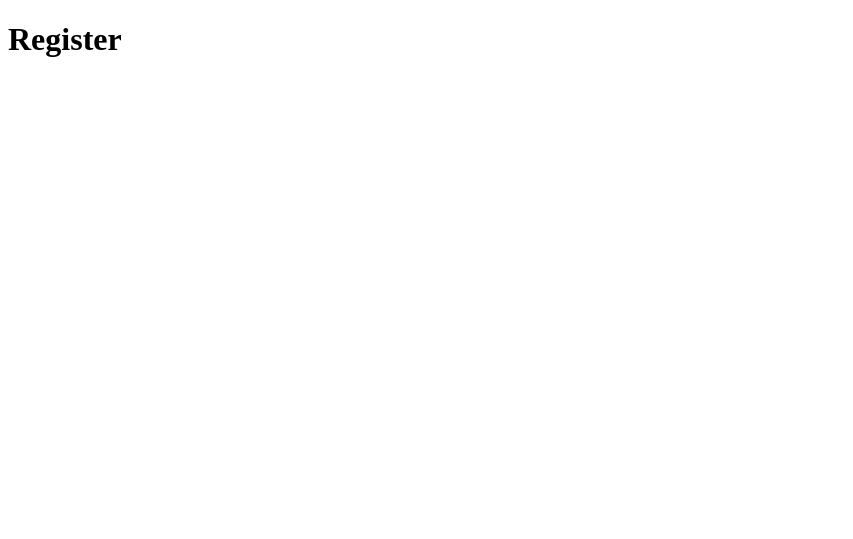
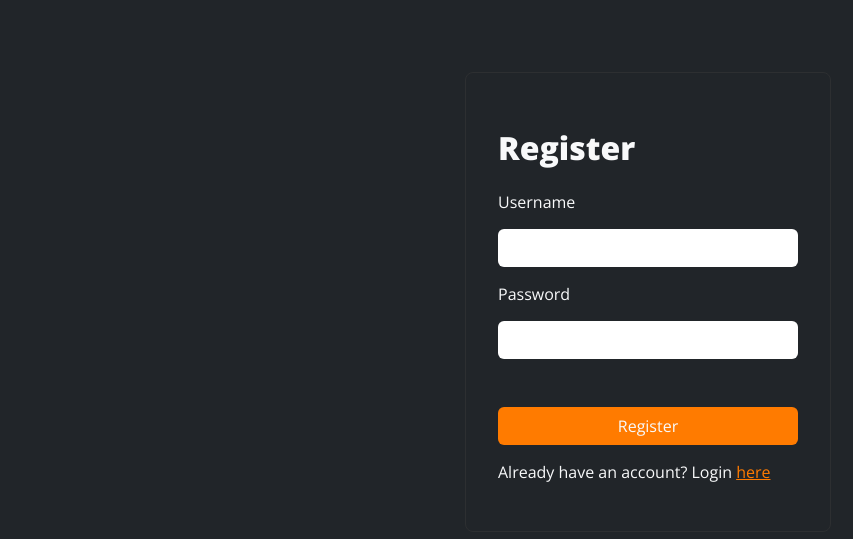
Before and after one commit to robokae/Flask-Mini-Blog, a Flask app: page /register in a window 1280 px wide. Before the commit the part shown is almost empty. Shown: the top 539 px of the page, without its empty margins (0-853 px from the left). Run offline with Flask 2, Linux system fonts and the light colour scheme.

Commit message:
login and register page markup and styling

```diff
--- a/requirements.txt
+++ b/requirements.txt
@@ -4,6 +4,7 @@ Flask==2.0.2
 Flask-Login==0.5.0
 Flask-Migrate==3.1.0
 Flask-SQLAlchemy==2.5.1
+Flask-WTF==1.0.0
 greenlet==1.1.2
 itsdangerous==2.0.1
 Jinja2==3.0.3
@@ -12,3 +13,4 @@ MarkupSafe==2.0.1
 python-dotenv==0.19.2
 SQLAlchemy==1.4.31
 Werkzeug==2.0.2
+WTForms==3.0.1
--- /dev/null
+++ b/static/css/global.css
@@ -0,0 +1,8 @@
+body {
+    height: 100%;
+    width: 100%;
+    position: relative;
+    background-color: var(--primary-bg-col);
+    color: var(--primary-text-col);
+    font-family: 'Open Sans', Arial, Helvetica, sans-serif;
+}
--- /dev/null
+++ b/static/css/typography.css
@@ -0,0 +1,3 @@
+a {
+    color: var(--secondary-text-col);
+}
--- /dev/null
+++ b/static/css/user-auth.css
@@ -0,0 +1,42 @@
+.user-auth-container {
+    height: max-content;
+    width: 100%;
+    padding-top: 64px;
+    display: flex;
+    justify-content: center;
+}
+
+.content {
+    min-width: 300px;
+    width: max-content;
+    padding: 32px;
+    display: flex;
+    flex-direction: column;
+    border: 1px solid var(--border-col);
+    border-radius: 8px;
+}
+
+.user-auth-form {
+    display: flex;
+    flex-direction: column;
+    gap: 16px;
+}
+
+.user-auth-input,
+.user-auth-submit {
+    font-family: 'Open Sans', Arial, Helvetica, sans-serif;
+    font-size: 16px;
+    padding: 8px;
+    border: none;
+    border-radius: 6px;
+}
+
+.user-auth-input {
+}
+
+.user-auth-submit {
+    margin-top: 32px;
+    background-color: var(--button-col);
+    color: var(--primary-text-col);
+    cursor: pointer;
+}
--- /dev/null
+++ b/static/css/variables.css
@@ -0,0 +1,8 @@
+:root {
+    --primary-bg-col: #212529;
+    --primary-text-col: #f8f9fa;
+    --secondary-text-col: #ff7b00;
+    --navbar-bg-col: #293241;
+    --border-col: #2d2f31;
+    --button-col: #ff7b00;
+}
--- a/templates/base.html
+++ b/templates/base.html
@@ -6,6 +6,14 @@
     <meta http-equiv="X-UA-Compatible" content="IE=edge">
     <meta name="viewport" content="width=device-width, initial-scale=1.0">
     <title>Flask Todo - {% block title %}{% endblock %}</title>
+    <!-- Google Fonts -->
+    <link rel="preconnect" href="https://fonts.googleapis.com">
+    <link rel="preconnect" href="https://fonts.gstatic.com" crossorigin>
+    <link href="https://fonts.googleapis.com/css2?family=Open+Sans:wght@400;800&display=swap" rel="stylesheet">
+
+    <link rel="stylesheet" href="{{ url_for('static', filename='css/global.css') }}">
+    <link rel="stylesheet" href="{{ url_for('static', filename='css/variables.css') }}">
+    <link rel="stylesheet" href="{{ url_for('static', filename='css/typography.css') }}">
     {% endblock %}
 </head>
 <body>
--- a/templates/register.html
+++ b/templates/register.html
@@ -1,7 +1,15 @@
-{% extends "base.html" %}
+{% extends "user_auth_base.html" %}
 
 {% block title %}Register{% endblock %}
 
-{% block page_content %}
-<h1>Register</h1>
+{% block heading %}Register{% endblock %}
+
+{% block user_auth_form_content %}
+{{ form.username.label() }} {{ form.username(class='user-auth-input') }}
+{{ form.password.label() }} {{ form.password(class='user-auth-input') }}
+{{ form.submit(class='user-auth-submit') }}
 {% endblock %}
+
+{% block user_auth_option %}
+<p>Already have an account? Login <a href="{{ url_for('login') }}">here</a></p>
+{% endblock %}
--- /dev/null
+++ b/templates/user_auth_base.html
@@ -0,0 +1,21 @@
+{% extends "base.html" %}
+
+{% block head %}
+    {{ super() }}
+    <link rel="stylesheet" href="{{ url_for('static', filename='css/user-auth.css') }}">
+{% endblock %}
+
+{% block page_content %}
+<div class="user-auth-container">
+    <div class="content">
+        <h1 class="heading">
+            {% block heading %}{% endblock %}
+        </h1>
+        <form class="user-auth-form">
+            {{ form.hidden_tag() }}
+            {% block user_auth_form_content %}{% endblock %}
+        </form>
+        {% block user_auth_option %}{% endblock %}
+    </div>
+</div>
+{% endblock %}
--- a/todo.py
+++ b/todo.py
@@ -1,6 +1,26 @@
+import os
 from flask import Flask, render_template, url_for, request, redirect
+from flask_wtf import FlaskForm
+from wtforms import StringField, PasswordField, SubmitField
+from wtforms.validators import DataRequired, Length, EqualTo
 
 app = Flask(__name__)
+
+app.config['SECRET_KEY'] = os.environ.get('SECRET_KEY')
+
+class LoginForm(FlaskForm):
+    username = StringField('Username', validators=[DataRequired()])
+    password = PasswordField('Password',
+                                validators=[DataRequired(), Length(min=8)])
+    submit = SubmitField('Login')
+
+class RegisterForm(FlaskForm):
+    username = StringField('Username', validators=[DataRequired()])
+    password = PasswordField('Password',
+                                validators=[DataRequired(), Length(min=8)])
+    confirm_password = PasswordField('Confirm Password',
+                        validators=[DataRequired(), EqualTo(password)])
+    submit = SubmitField('Register')
 
 @app.route('/')
 def index():
@@ -8,8 +28,10 @@ def index():
 
 @app.route('/login')
 def login():
-    return render_template('login.html')
+    form = LoginForm()
+    return render_template('login.html', form=form)
 
 @app.route('/register')
 def register():
-    return render_template('register.html')
+    form = RegisterForm()
+    return render_template('register.html', form=form)
```
Also changed, not shown: templates/login.html (+11 -3 lines).
